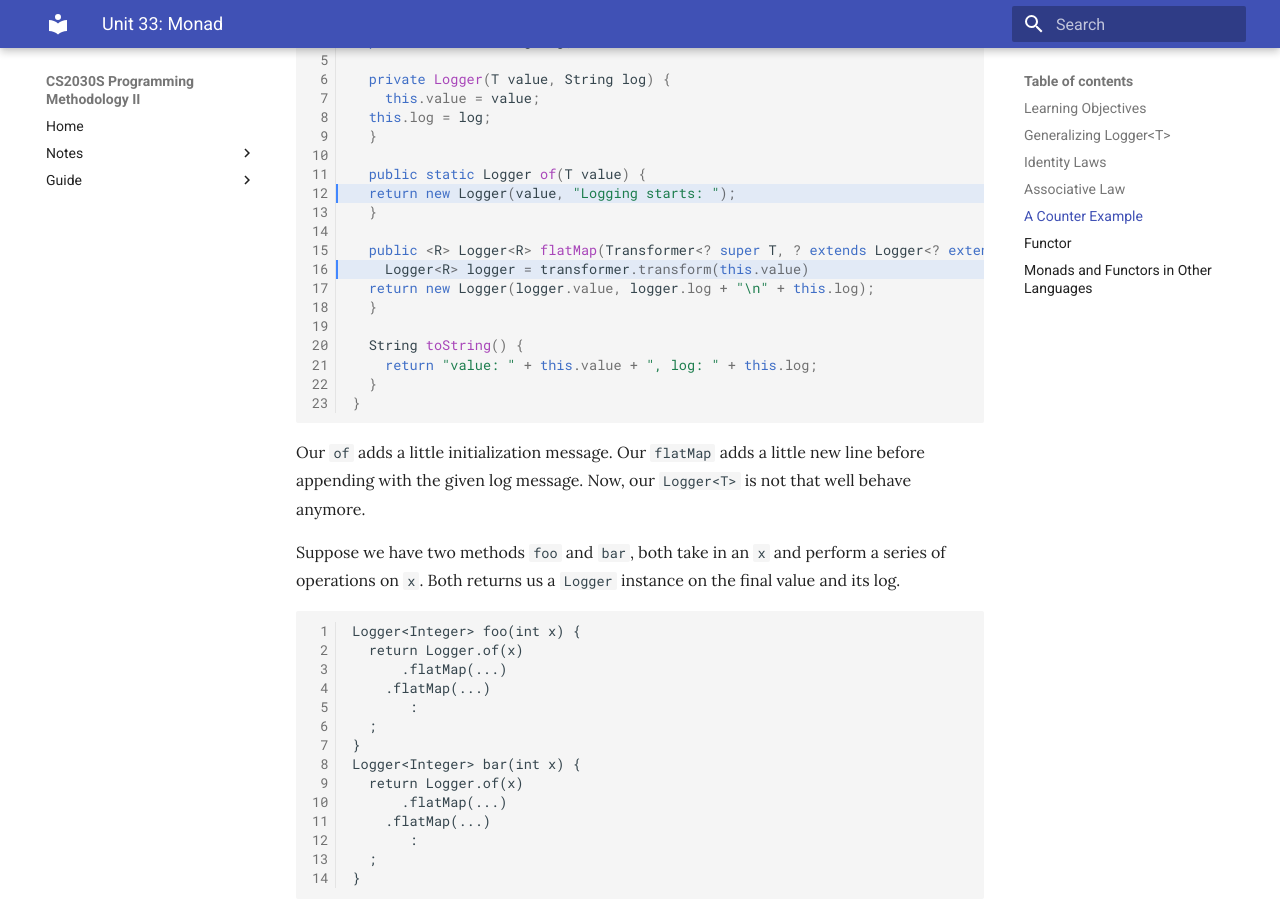
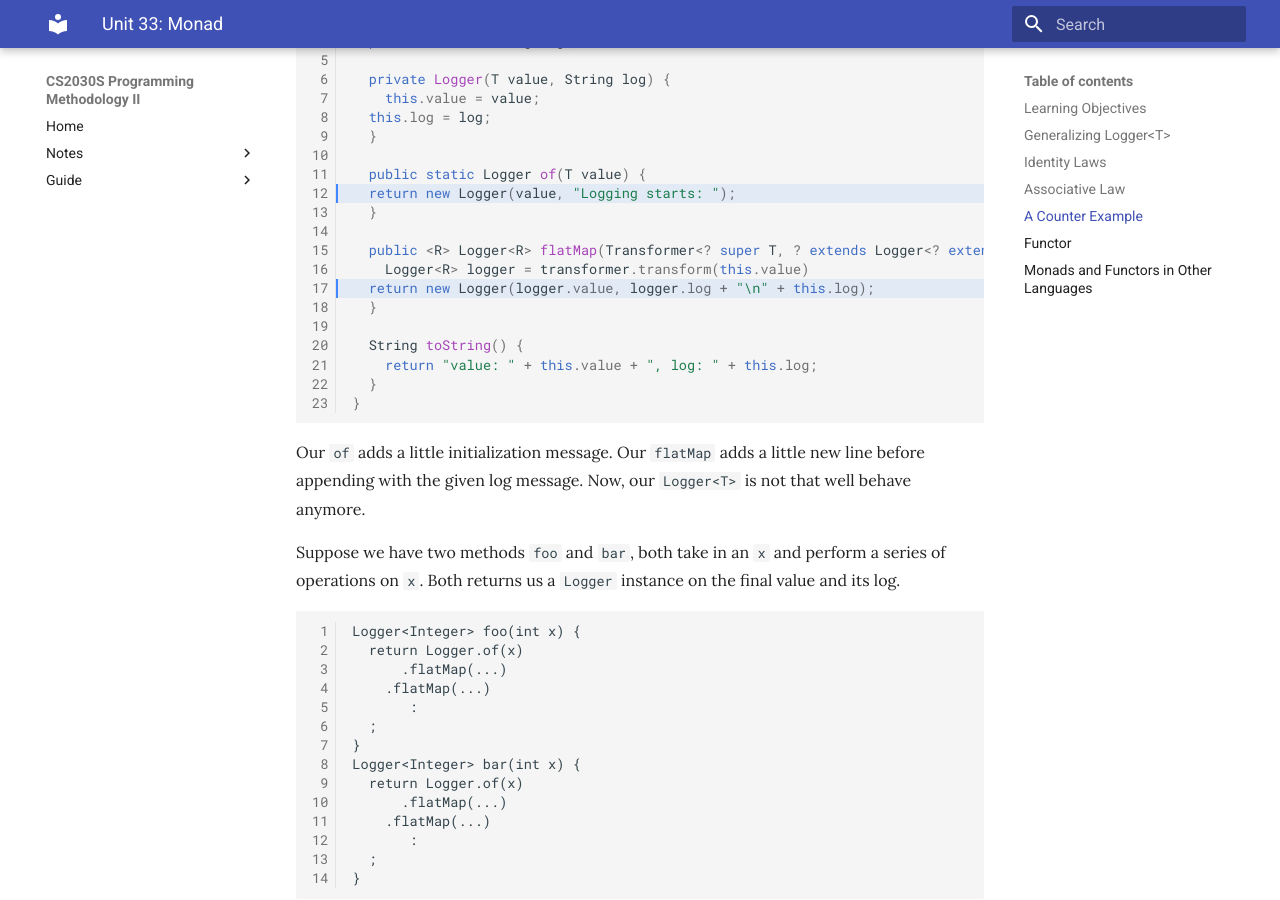
Before and after one commit to nus-cs2030s/2021-s2, an MkDocs documentation site: the page built from docs/33-monad.md, in a window 1280 px wide and 900 px high, scrolled down 3791 px. Built offline with MkDocs 1.6.1 and Material for MkDocs 9.7.7, drawn with Linux system fonts in a browser that asks for light colours.

Commit message:
Fixed line number

````diff
--- a/docs/33-monad.md
+++ b/docs/33-monad.md
@@ -112,7 +112,7 @@ If our monads follow the laws above, we can safely write methods that receive a
 
 Let's try to make our `Logger` misbehave a litte.  Suppose we change our `Logger<T>` to be as follows:
 
-```Java hl_lines="12 16"
+```Java hl_lines="12 17"
 // version 0.3 (NOT a monad)
 class Logger<T> {
   private final T value;
````
